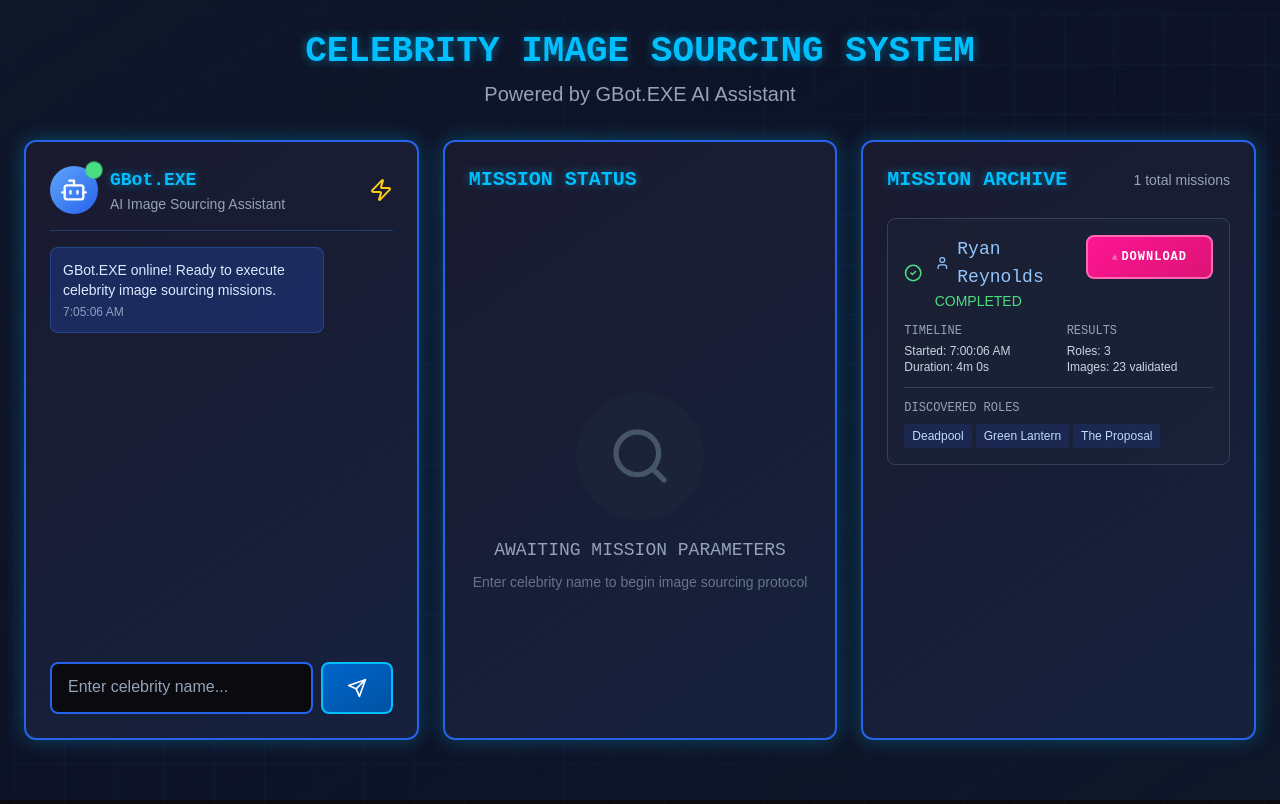
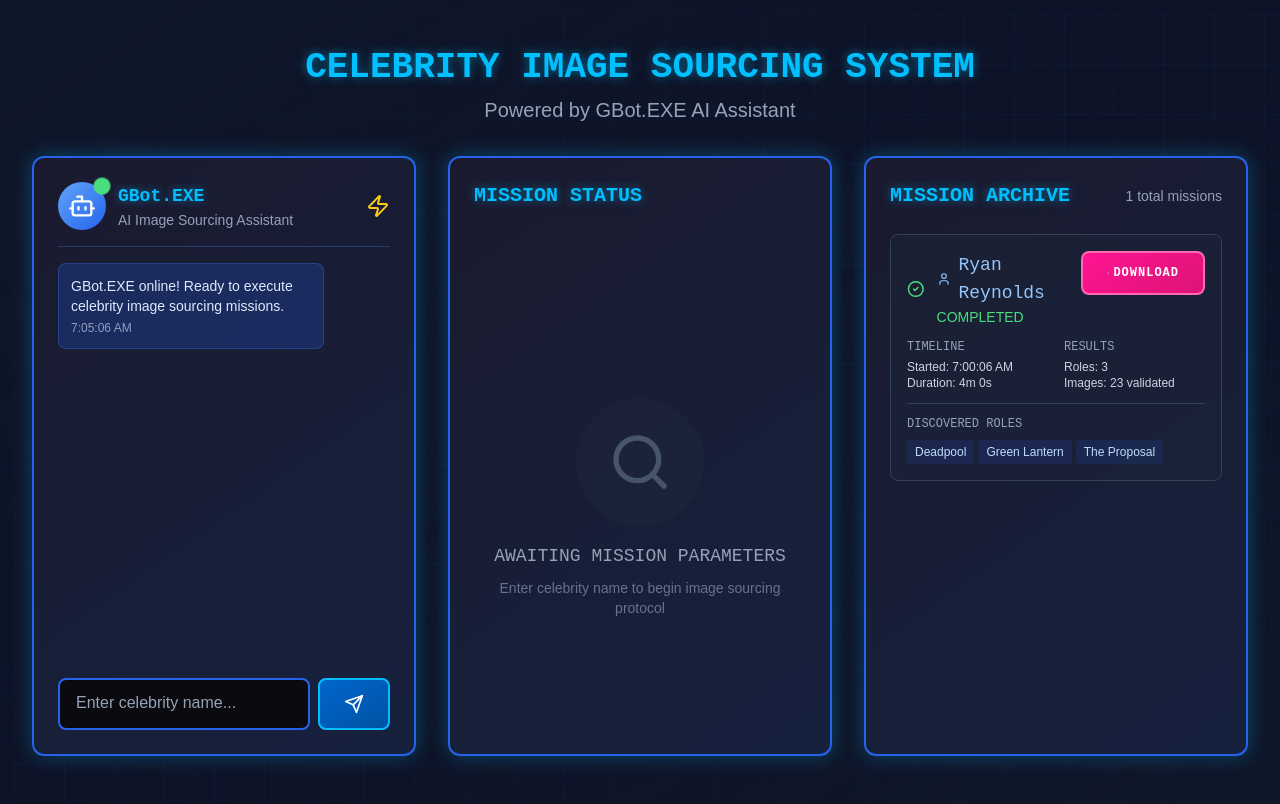
Before and after one commit to Esilos92/print-prep-node, a Next.js app in the folder dashboard/: page / in a window 1280 px wide. Built offline with nearby package versions, Linux system fonts and the light colour scheme.

Commit message:
Update page.tsx

```diff
--- a/dashboard/src/app/page.tsx
+++ b/dashboard/src/app/page.tsx
@@ -108,7 +108,7 @@ export default function Dashboard() {
       {/* Animated background grid */}
       <div className="cyber-grid"></div>
 
-      <div className="container mx-auto px-6 py-8 relative z-10 max-w-[1600px]">
+      <div className="container mx-auto px-8 py-12 relative z-10 max-w-[1400px]">
         {/* Header */}
         <motion.div
           initial={{ opacity: 0, y: -20 }}
@@ -123,7 +123,7 @@ export default function Dashboard() {
           </p>
         </motion.div>
 
-        <div className="grid grid-cols-1 lg:grid-cols-3 gap-6 w-full">
+        <div className="grid grid-cols-1 lg:grid-cols-3 gap-8 w-full justify-center">
           {/* Left Column - GBot Interface */}
           <motion.div
             initial={{ opacity: 0, x: -20 }}
```
